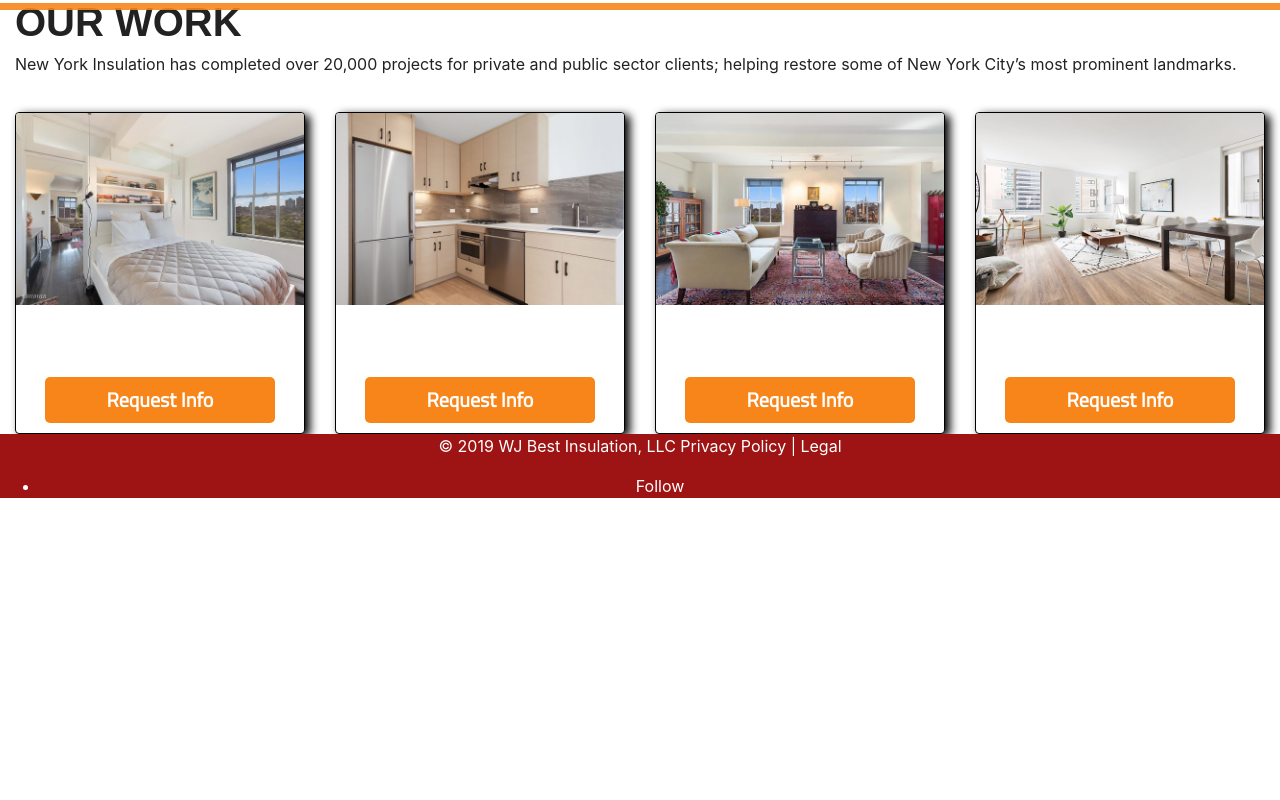
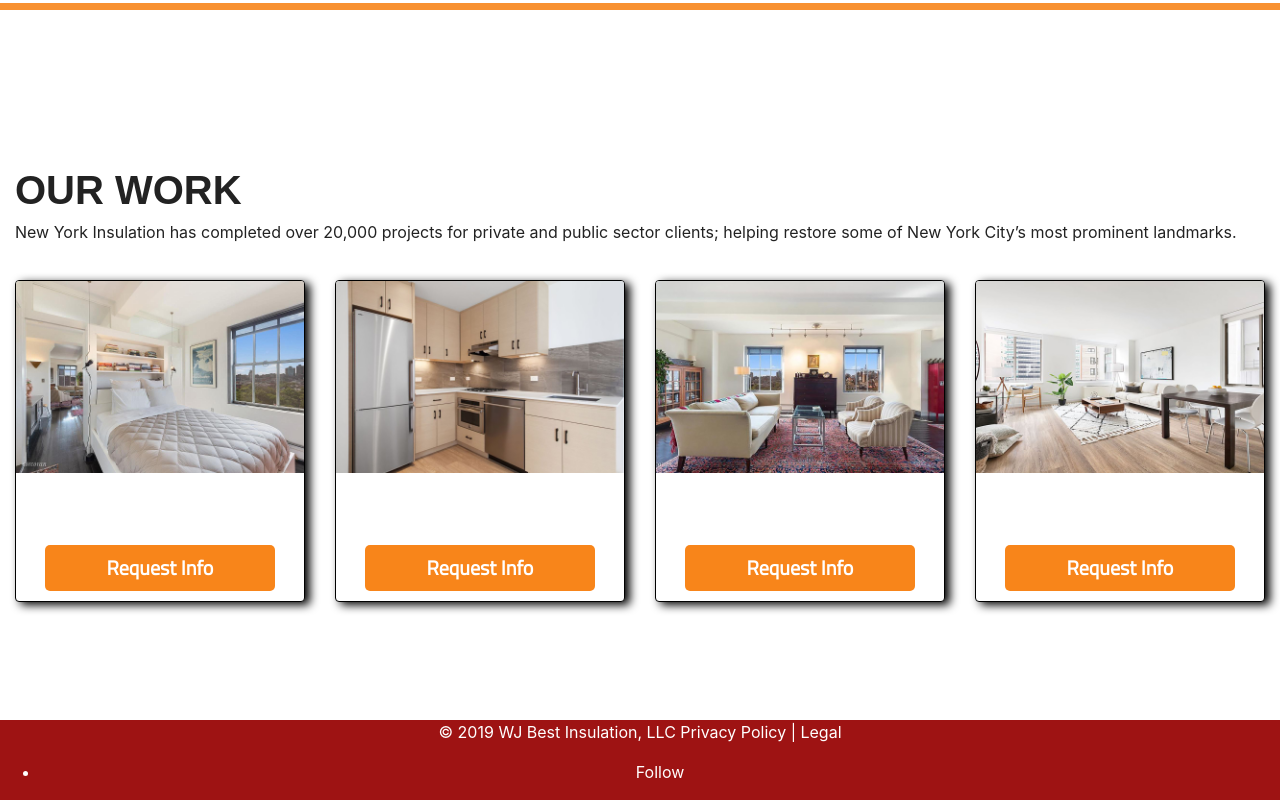
Before and after one commit to cusco1982/WJBestInsulation, a React (Create React App) app in the folder client/: page /Projects in a window 1280 px wide. Built offline with nearby package versions, Linux system fonts and the light colour scheme; a web font is replaced by a local one.

Commit message:
footer/projects<p> needs work

```diff
--- a/client/src/App.js
+++ b/client/src/App.js
@@ -20,7 +20,7 @@ import Projects from "./pages/Projects";
 // import NotFound from './components/NotFound';
 
 
-import "./css/style.css";
+// import "./css/style.css";
 import "./css/index.js";
 // import "./components/Footer/style.css";
 
--- a/client/src/components/Footer/index.js
+++ b/client/src/components/Footer/index.js
@@ -4,9 +4,10 @@ import { Link } from "react-router-dom";
 import "./style.css";
 
 
+
 function Footer() {
     return (
-        <div class="footer-container">
+        <div class="footer-container" id="footer-container">
         <div class="et_pb_section et_pb_section_2 et_pb_with_background et_section_regular">
 
 
--- a/client/src/components/Footer/style.css
+++ b/client/src/components/Footer/style.css
@@ -1,11 +1,11 @@
 .footer-container {
-    /* position: fixed; */
-    left: 0;
-    margin-top: -50;
+    position: fixed;
+    /* left: 0; */
+    /* margin-top: -50; */
     width: 100%;
     background-color: #9E1313;
     color: white;
     text-align: center;
-    position: relative;
+    /* position: relative; */
     bottom:0;
 }
--- a/client/src/css/style.css
+++ b/client/src/css/style.css
@@ -384,5 +384,9 @@ th {
     /* z-index: -100; */
     transform: translate(-38%, -10%);
   }
+  #company-info{
+    text-align: center;
+    background-color: blue
+  }
 
 }
--- a/client/src/pages/Main.js
+++ b/client/src/pages/Main.js
@@ -5,6 +5,8 @@ import image1 from '../images/1.jpg';
 import image2 from '../images/2.jpg';
 import image3 from '../images/3.jpg';
 import image4 from '../images/4.jpg';
+import "../css/style.css";
+// import "./style.css";
 
 
 
@@ -72,6 +74,7 @@ class Main extends Component {
         <div className="row1">
 
           <div className="container-fluid">
+
             <video autoPlay muted loop id="myVideo">
               <source src={video} type="video/mp4" />
             </video>
@@ -81,6 +84,15 @@ class Main extends Component {
                 <h1 className="htitle">Welcome to Advanced Property Management</h1>
               </div>
             </div>
+
+            <div id="company-info">
+            <p>
+              Lorem ipsum dolor sit amet consectetur adipisicing elit. Ullam aliquam exercitationem unde totam officia numquam natus quam quos quia, eius dignissimos atque velit. Repellat, vero enim officia odit culpa est a aspernatur voluptas alias, harum magni dolorum cumque optio velit mollitia facere tenetur illum rerum ratione ut recusandae, reiciendis ullam asperiores quidem. Velit aliquid labore dolores, expedita nobis, explicabo fuga facere autem, deserunt magnam debitis iure eaque saepe voluptatem ad adipisci delectus. Exercitationem nobis minus mollitia excepturi ab velit corrupti eius. Praesentium modi aliquid libero maxime doloribus suscipit tenetur enim fugit, molestiae neque in ab soluta unde nihil magnam numquam quam dolor deleniti necessitatibus molestias placeat magni labore voluptatem eos. Voluptas adipisci ex placeat temporibus blanditiis, recusandae, modi, doloribus est tenetur incidunt a dolores fugit aliquam consequatur consectetur sunt id mollitia? Voluptatem culpa illo ea? Eos excepturi sequi expedita sit fuga accusamus porro perspiciatis distinctio quia ex quod eum assumenda esse voluptatibus dolorem dolorum quas, nulla soluta maiores. Voluptatum sunt, ea amet necessitatibus voluptatibus vero natus nihil temporibus error ab quam inventore vitae laborum suscipit quasi delectus aperiam eligendi eos cumque. Laudantium cupiditate officiis quidem nobis aut, minima ducimus temporibus harum libero sit dolor accusantium assumenda ipsum, voluptates ipsa modi?
+            </p>
+            </div>
+
+
+
             <div className="content">
               <h3 className="hed3">Featured properties</h3>
 
@@ -92,6 +104,7 @@ class Main extends Component {
                 })}
               </div>
             </div>
+
           </div>
 
         </div>
--- a/client/src/pages/Projects.js
+++ b/client/src/pages/Projects.js
@@ -95,6 +95,11 @@ class Projects extends Component {
           </div>
 
         </div> */}
+<br/><br/>
+<br/>
+<br/>
+<br/>
+<br/><br/>
 
         <div className="project-header" id="project-header">
         <h1><strong>OUR WORK</strong></h1>
```
Also changed, not shown: client/src/css/index.js (line endings or trailing spaces).
